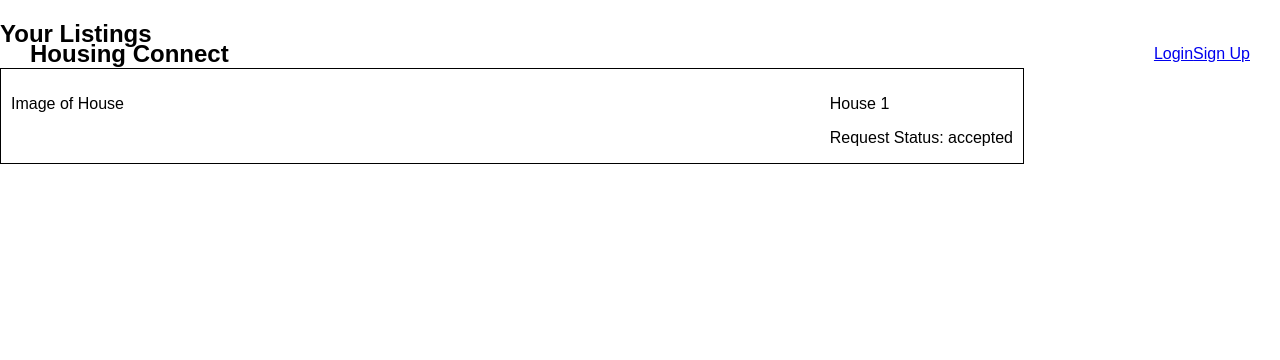
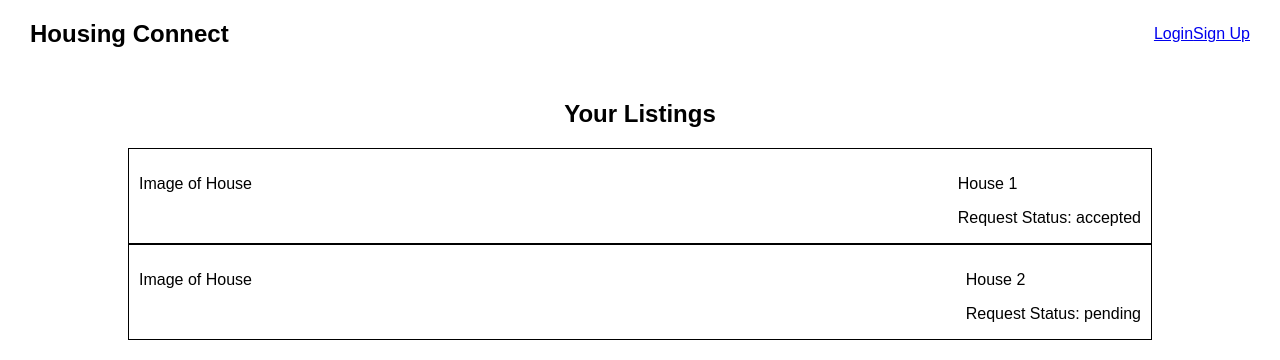
Before and after one commit to seanyap/housing-connect, a React (Create React App) app in the folder client/: page /dashboard in a window 1280 px wide. Shown: the top 360 px of the page. Built offline with nearby package versions, Linux system fonts and the light colour scheme; what google-maps-react would draw is missing.

Commit message:
fixed formatting

```diff
--- a/client/src/pages/DashboardPage.js
+++ b/client/src/pages/DashboardPage.js
@@ -1,19 +1,23 @@
-import React from "react";
+import React from 'react';
 // import NavBar from '../components/NavBar';
-import Request from "../components/Request";
+import Request from '../components/Request';
+import '../styles/dashboard.css';
 
 class DashboardPage extends React.Component {
   render() {
     return (
       <div>
         {/* <NavBar /> */}
-        <div class="body">
-          <h2>Your Listings</h2>
+        <div class='body'>
           {/* I think we need each listing to have a unique id so that we can connect it through the pages */}
           {/* here put pic of house and to the right put request component */}
           {/* <p>Picture of the house listing</p> */}
           {/* based on the props for the Request component will return tenant or homeowner Request */}
-          <Request houseName="House 1" user="tenant" status="accepted" />
+          <div class='dash-body'>
+            <h2 id='top'>Your Listings</h2>
+            <Request houseName='House 1' user='tenant' status='accepted' />
+            <Request houseName='House 2' user='tenant' status='pending' />
+          </div>
         </div>
       </div>
     );
--- /dev/null
+++ b/client/src/styles/dashboard.css
@@ -0,0 +1,9 @@
+#top {
+  margin-top: 100px;
+}
+.dash-body {
+  display: flex;
+  justify-content: center;
+  flex-direction: column;
+  align-items: center;
+}
```
Also changed, not shown: client/src/styles/login.css (added, +37 -0 lines).
